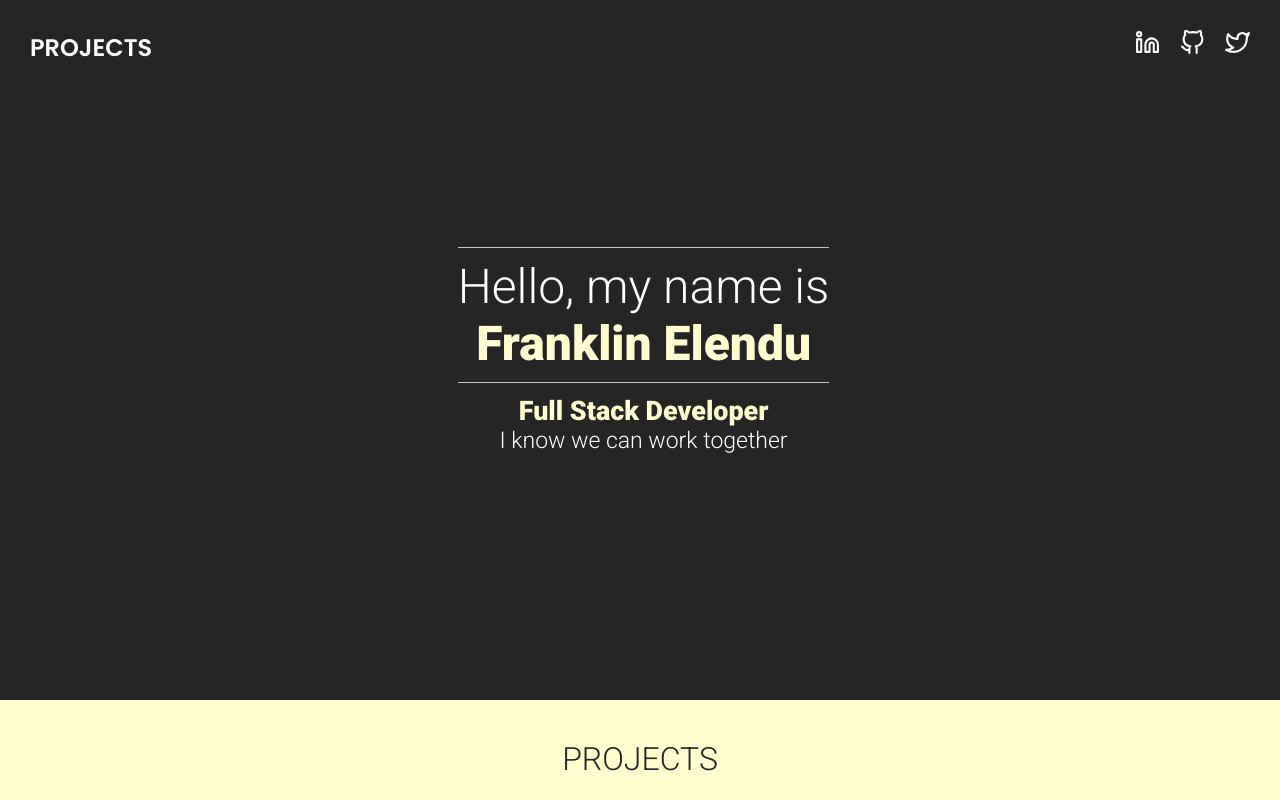
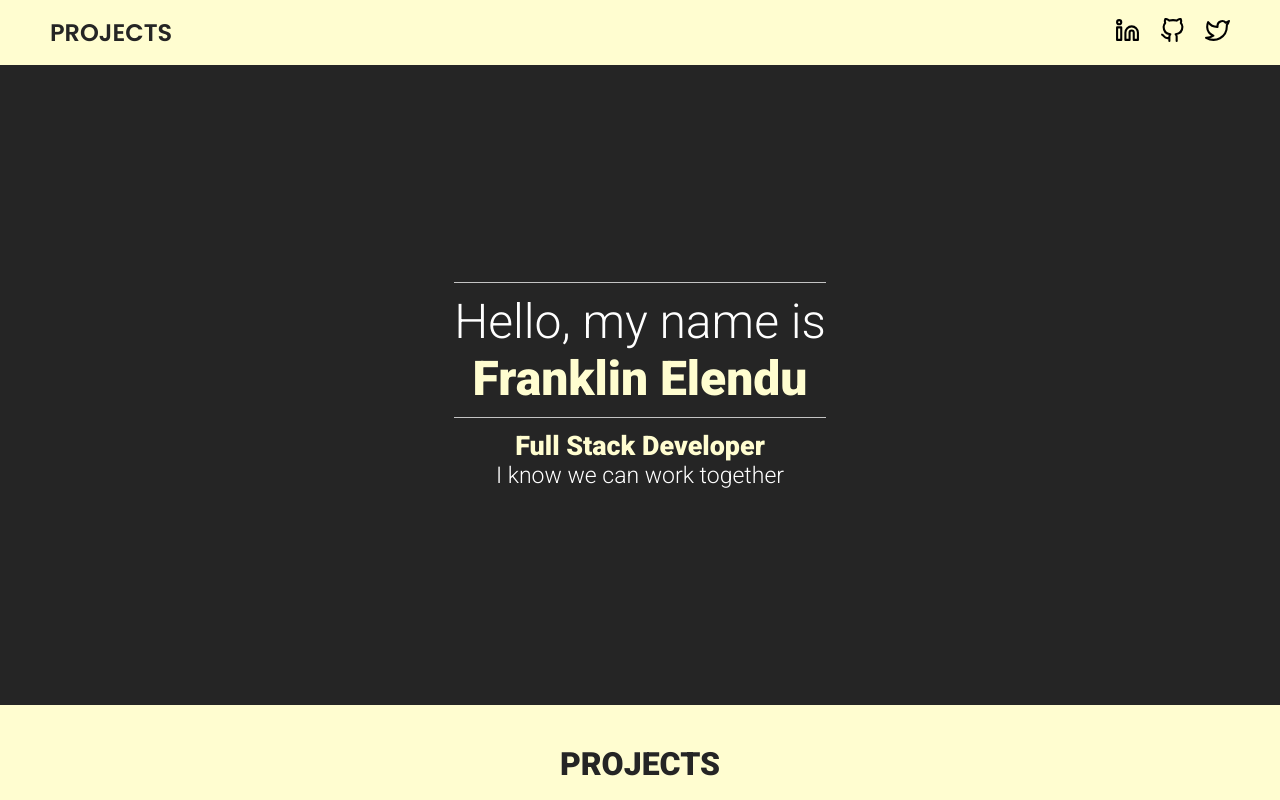
Before and after one commit to Coolhands-frank/portfolio, a React (Vite) app: page / in a window 1280 px wide. Shown: the top 800 px of the page. Built offline with nearby package versions, Linux system fonts and the light colour scheme.

Commit message:
test design update

```diff
--- a/src/App.css
+++ b/src/App.css
@@ -1,33 +1,31 @@
 /* NavBar Section */
-/*.nav-section{
-   background-color: black;
-  background-color: #252525;
-  padding-top: 30px;
-  padding-right: 50px;
-  padding-left: 50px;
+.nav-section{
+  /*background-color: #252525;*/
+  background-color: rgba(255, 253, 208);
+  padding: 15px 50px;
   display: flex;
   justify-content: space-between;
 }
-*/
+
 .nav-text{
-  color: white;
+  /* color: white; */
+
   font-family: poppins;
   font-size: 1.0rem;
   font-weight: 50;
   line-height: normal;
   font-weight: 400;
-  margin: 0;
-  padding: 0;
+
 }
 
 .nav-text > a {
   text-decoration: none;
-  color: white;
+  color: #252525;
 }
 
 .icons-div {
   display: flex;
-  margin: 0;
+  margin: auto 0;
   padding: 0;
 }
 
@@ -47,20 +45,14 @@
   background-position: center; */
   background-color: #252525;
   height: 80vh;
-  box-shadow: 0px 8px 6.4564px rgba(0, 0, 0, 0.4);
   display: flex;
-  justify-content: space-between;
-  gap: 12px;
-  padding: 30px;
-  margin: 0;
   /* align-items: center; */
 
 
 }
 
 .intro-div {
-  margin: 0;
-  align-self: center;
+  margin: auto;
   text-align: center;
   font-family: roboto;
   color: white;
@@ -116,7 +108,7 @@ h1{
   text-align: center;
   padding-bottom: 40px;
   font-size: 2rem;
-  font-weight: 500;
+  font-weight: 600;
   line-height: normal;
   color: #252525;
   margin-top: 0;
@@ -185,16 +177,16 @@ h1{
 }
 
 /*Media Queries*/
-@media screen and (max-width: 705px) {
+@media screen and (max-width: 700px) {
   h1{
     font-weight: 300;
-    font-size: 22px;
+    font-size: 35px;
     margin: 0;
     padding: 0;
 }
 
   .work-disc {
-    font-size: 13px;
+    font-size: 18px;
   }
 
 }
--- a/src/App.jsx
+++ b/src/App.jsx
@@ -3,7 +3,7 @@ import './App.css'
 import Intro  from "./Intro"
 import Projects from "./Projects"
 import projectdata from "./projectdata"
-// import NavBar from "./NavBar"
+import NavBar from "./NavBar"
 
 function App() {
   // Store the project data into a variable called projectData
@@ -12,7 +12,7 @@ function App() {
 
   return (
     <div>
-    {/* <NavBar /> */}
+      <NavBar />
       <Intro />
       <Projects
         projects = {projectData}
--- a/src/Intro.jsx
+++ b/src/Intro.jsx
@@ -7,12 +7,6 @@ import "./App.css"
 function Intro() {
     return (
         <section className="intro-section">
-            <div className="nav-text">
-                <a href="#projects">
-                    <h2>PROJECTS</h2>
-                </a>
-            </div>
-
             <div className="intro-div">
                 <div className="div-myname">
                     <h1>Hello, my name is <span class="h1span">Franklin Elendu</span></h1>
@@ -22,20 +16,6 @@ function Intro() {
                     <p>I know we can work together</p>
                 </div>
             </div>
-
-
-
-            <div className="icons-div">
-                <a href="www.linkedin.com/in/franklin-elendu" target="_blank" className="icon1">
-                    <Linkedin color="white" size="25" />
-                </a>
-                <a href="https://github.com/Coolhands-frank" target="_blank" className="icon2">
-                    <GitHub color="white" size="25" />
-                </a>
-                <a href="https://twitter.com/ElenduFranklin" target="_blank" className="icon3">
-                    <Twitter color="white" size="25" />
-                </a>
-            </div>
         </section>
     )
 }
--- a/src/NavBar.jsx
+++ b/src/NavBar.jsx
@@ -13,13 +13,13 @@ function NavBar(){
             </div>
             <div className="icons-div">
                 <a href="www.linkedin.com/in/franklin-elendu" target="_blank" className="icon1">
-                    <Linkedin color="white" size="25" />
+                    <Linkedin color="black" size="25" />
                 </a>
                 <a href="https://github.com/Coolhands-frank" target="_blank" className="icon2">
-                    <GitHub color="white" size="25" />
+                    <GitHub color="black" size="25" />
                 </a>
                 <a href="https://twitter.com/ElenduFranklin" target="_blank" className="icon3">
-                    <Twitter color="white" size="25" />
+                    <Twitter color="black" size="25" />
                 </a>
             </div>
         </nav>
```
